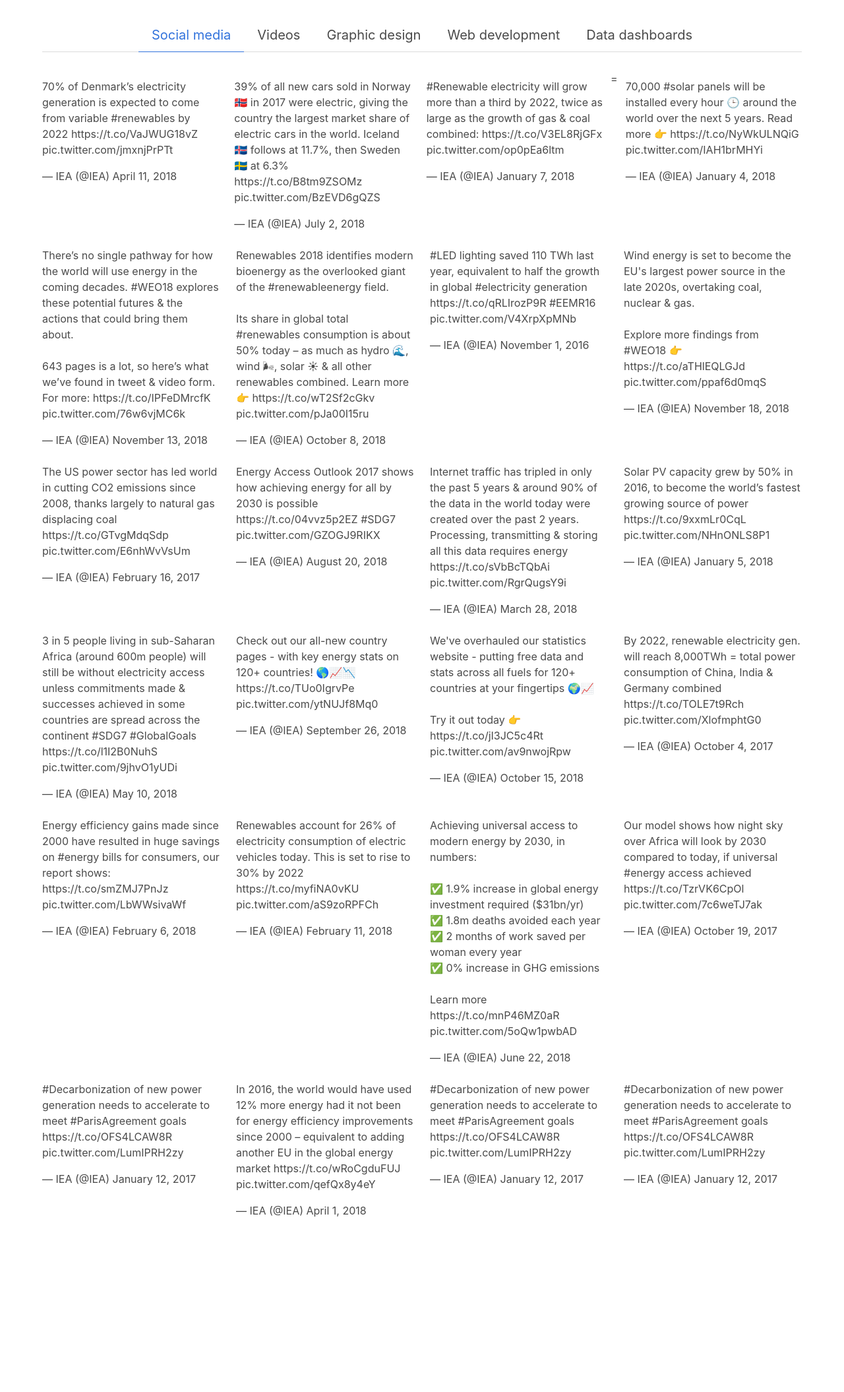
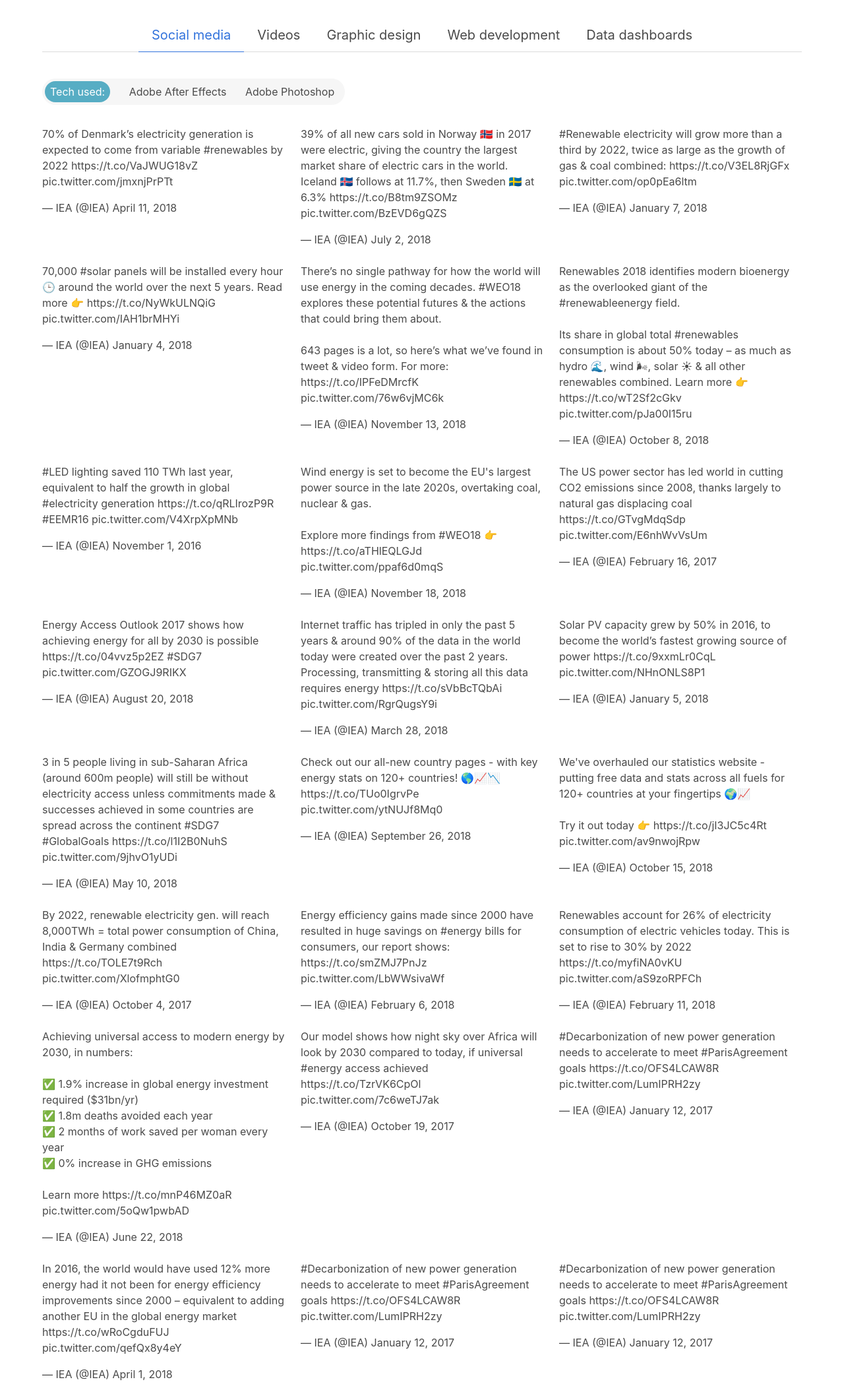
Before and after one commit to RoboStono/Paris21---bulma, a plain HTML site: page Paris21.html in a window 1280 px wide. Shown: the part 20-2130 px from the top of the page at 66% size. Before the commit the page ends 1915 px from the top, so only its background shows below. Drawn offline with nearby package versions, Linux system fonts and the light colour scheme.

Commit message:
Skill and 3 tweet layout

```diff
--- a/Paris21.html
+++ b/Paris21.html
@@ -42,6 +42,13 @@ $(document).ready(function($) {
     </div>
     <div class="container">
       <div id="tab1" class="tab_content">
+        <div class="skills">
+          <h2>Tech used:</h2>
+          <ul>
+            <li>Adobe After Effects</li>
+            <li>Adobe Photoshop</li>
+          </ul>
+        </div>
       <div class="columns">
         <div class="column">
           <blockquote class="twitter-tweet" data-lang="en"><p lang="en" dir="ltr">70% of Denmark’s electricity generation is expected to come from variable <a href="https://twitter.com/hashtag/renewables?src=hash&amp;ref_src=twsrc%5Etfw">#renewables</a> by 2022 <a href="https://t.co/VaJWUG18vZ">https://t.co/VaJWUG18vZ</a> <a href="https://t.co/jmxnjPrPTt">pic.twitter.com/jmxnjPrPTt</a></p>&mdash; IEA (@IEA) <a href="https://twitter.com/IEA/status/984004669591687168?ref_src=twsrc%5Etfw">April 11, 2018</a></blockquote>
@@ -54,13 +61,13 @@ $(document).ready(function($) {
         <div class="column">
           <blockquote class="twitter-tweet" data-lang="en"><p lang="en" dir="ltr"><a href="https://twitter.com/hashtag/Renewable?src=hash&amp;ref_src=twsrc%5Etfw">#Renewable</a> electricity will grow more than a third by 2022, twice as large as the growth of gas &amp; coal combined: <a href="https://t.co/V3EL8RjGFx">https://t.co/V3EL8RjGFx</a> <a href="https://t.co/op0pEa6ltm">pic.twitter.com/op0pEa6ltm</a></p>&mdash; IEA (@IEA) <a href="https://twitter.com/IEA/status/949961453037150208?ref_src=twsrc%5Etfw">January 7, 2018</a></blockquote>
           <script async src="https://platform.twitter.com/widgets.js" charset="utf-8"></script>
-        </div>=
+        </div>
+      </div>
+      <div class="columns">
         <div class="column">
           <blockquote class="twitter-tweet" data-lang="en"><p lang="en" dir="ltr">70,000 <a href="https://twitter.com/hashtag/solar?src=hash&amp;ref_src=twsrc%5Etfw">#solar</a> panels will be installed every hour 🕒 around the world over the next 5 years. Read more 👉 <a href="https://t.co/NyWkULNQiG">https://t.co/NyWkULNQiG</a> <a href="https://t.co/IAH1brMHYi">pic.twitter.com/IAH1brMHYi</a></p>&mdash; IEA (@IEA) <a href="https://twitter.com/IEA/status/948872125909217280?ref_src=twsrc%5Etfw">January 4, 2018</a></blockquote>
           <script async src="https://platform.twitter.com/widgets.js" charset="utf-8"></script>
         </div>
-      </div>
-    <div class="columns">
         <div class="column">
           <blockquote class="twitter-tweet" data-lang="en"><p lang="en" dir="ltr">There’s no single pathway for how the world will use energy in the coming decades. <a href="https://twitter.com/hashtag/WEO18?src=hash&amp;ref_src=twsrc%5Etfw">#WEO18</a> explores these potential futures &amp; the actions that could bring them about.<br> <br>643 pages is a lot, so here’s what we’ve found in tweet &amp; video form. For more: <a href="https://t.co/IPFeDMrcfK">https://t.co/IPFeDMrcfK</a> <a href="https://t.co/76w6vjMC6k">pic.twitter.com/76w6vjMC6k</a></p>&mdash; IEA (@IEA) <a href="https://twitter.com/IEA/status/1062260414535401472?ref_src=twsrc%5Etfw">November 13, 2018</a></blockquote>
           <script async src="https://platform.twitter.com/widgets.js" charset="utf-8"></script>
@@ -69,6 +76,8 @@ $(document).ready(function($) {
           <blockquote class="twitter-tweet" data-lang="en"><p lang="en" dir="ltr">Renewables 2018 identifies modern bioenergy as the overlooked giant of the <a href="https://twitter.com/hashtag/renewableenergy?src=hash&amp;ref_src=twsrc%5Etfw">#renewableenergy</a> field.<br><br>Its share in global total <a href="https://twitter.com/hashtag/renewables?src=hash&amp;ref_src=twsrc%5Etfw">#renewables</a> consumption is about 50% today – as much as hydro 🌊, wind 🌬, solar ☀ &amp; all other renewables combined. Learn more 👉 <a href="https://t.co/wT2Sf2cGkv">https://t.co/wT2Sf2cGkv</a> <a href="https://t.co/pJa00I15ru">pic.twitter.com/pJa00I15ru</a></p>&mdash; IEA (@IEA) <a href="https://twitter.com/IEA/status/1049211796085772293?ref_src=twsrc%5Etfw">October 8, 2018</a></blockquote>
           <script async src="https://platform.twitter.com/widgets.js" charset="utf-8"></script>
         </div>
+      </div>
+      <div class="columns">
         <div class="column">
           <blockquote class="twitter-tweet" data-lang="en"><p lang="en" dir="ltr"><a href="https://twitter.com/hashtag/LED?src=hash&amp;ref_src=twsrc%5Etfw">#LED</a> lighting saved 110 TWh last year, equivalent to half the growth in global <a href="https://twitter.com/hashtag/electricity?src=hash&amp;ref_src=twsrc%5Etfw">#electricity</a> generation <a href="https://t.co/qRLIrozP9R">https://t.co/qRLIrozP9R</a> <a href="https://twitter.com/hashtag/EEMR16?src=hash&amp;ref_src=twsrc%5Etfw">#EEMR16</a> <a href="https://t.co/V4XrpXpMNb">pic.twitter.com/V4XrpXpMNb</a></p>&mdash; IEA (@IEA) <a href="https://twitter.com/IEA/status/793439962687504384?ref_src=twsrc%5Etfw">November 1, 2016</a></blockquote>
           <script async src="https://platform.twitter.com/widgets.js" charset="utf-8"></script>
@@ -77,12 +86,12 @@ $(document).ready(function($) {
           <blockquote class="twitter-tweet" data-lang="en"><p lang="en" dir="ltr">Wind energy is set to become the EU&#39;s largest power source in the late 2020s, overtaking coal, nuclear &amp; gas.<br><br>Explore more findings from <a href="https://twitter.com/hashtag/WEO18?src=hash&amp;ref_src=twsrc%5Etfw">#WEO18</a> 👉 <a href="https://t.co/aTHlEQLGJd">https://t.co/aTHlEQLGJd</a> <a href="https://t.co/ppaf6d0mqS">pic.twitter.com/ppaf6d0mqS</a></p>&mdash; IEA (@IEA) <a href="https://twitter.com/IEA/status/1064156607041417218?ref_src=twsrc%5Etfw">November 18, 2018</a></blockquote>
           <script async src="https://platform.twitter.com/widgets.js" charset="utf-8"></script>
         </div>
-      </div>
-      <div class="columns">
         <div class="column">
           <blockquote class="twitter-tweet" data-lang="en"><p lang="en" dir="ltr">The US power sector has led world in cutting CO2 emissions since 2008, thanks largely to natural gas displacing coal <a href="https://t.co/GTvgMdqSdp">https://t.co/GTvgMdqSdp</a> <a href="https://t.co/E6nhWvVsUm">pic.twitter.com/E6nhWvVsUm</a></p>&mdash; IEA (@IEA) <a href="https://twitter.com/IEA/status/832247677899399169?ref_src=twsrc%5Etfw">February 16, 2017</a></blockquote>
   <script async src="https://platform.twitter.com/widgets.js" charset="utf-8"></script>
         </div>
+    </div>
+    <div class="columns">
         <div class="column">
           <blockquote class="twitter-tweet" data-lang="en"><p lang="en" dir="ltr">Energy Access Outlook 2017 shows how achieving energy for all by 2030 is possible <a href="https://t.co/04vvz5p2EZ">https://t.co/04vvz5p2EZ</a> <a href="https://twitter.com/hashtag/SDG7?src=hash&amp;ref_src=twsrc%5Etfw">#SDG7</a> <a href="https://t.co/GZOGJ9RIKX">pic.twitter.com/GZOGJ9RIKX</a></p>&mdash; IEA (@IEA) <a href="https://twitter.com/IEA/status/1031545393321062401?ref_src=twsrc%5Etfw">August 20, 2018</a></blockquote>
           <script async src="https://platform.twitter.com/widgets.js" charset="utf-8"></script>
@@ -109,12 +118,12 @@ $(document).ready(function($) {
           <blockquote class="twitter-tweet" data-lang="en"><p lang="en" dir="ltr">We&#39;ve overhauled our statistics website - putting free data and stats across all fuels for 120+ countries at your fingertips 🌍📈 <br><br>Try it out today 👉 <a href="https://t.co/jI3JC5c4Rt">https://t.co/jI3JC5c4Rt</a> <a href="https://t.co/av9nwojRpw">pic.twitter.com/av9nwojRpw</a></p>&mdash; IEA (@IEA) <a href="https://twitter.com/IEA/status/1051747933467672576?ref_src=twsrc%5Etfw">October 15, 2018</a></blockquote>
           <script async src="https://platform.twitter.com/widgets.js" charset="utf-8"></script>
         </div>
+      </div>
+    <div class="columns">
         <div class="column">
           <blockquote class="twitter-tweet" data-lang="en"><p lang="en" dir="ltr">By 2022, renewable electricity gen. will reach 8,000TWh = total power consumption of China, India &amp; Germany combined <a href="https://t.co/TOLE7t9Rch">https://t.co/TOLE7t9Rch</a> <a href="https://t.co/XlofmphtG0">pic.twitter.com/XlofmphtG0</a></p>&mdash; IEA (@IEA) <a href="https://twitter.com/IEA/status/915517775082328067?ref_src=twsrc%5Etfw">October 4, 2017</a></blockquote>
           <script async src="https://platform.twitter.com/widgets.js" charset="utf-8"></script>
         </div>
-      </div>
-      <div class="columns">
         <div class="column">
           <blockquote class="twitter-tweet" data-lang="en"><p lang="en" dir="ltr">Energy efficiency gains made since 2000 have resulted in huge savings on <a href="https://twitter.com/hashtag/energy?src=hash&amp;ref_src=twsrc%5Etfw">#energy</a> bills for consumers, our report shows: <a href="https://t.co/smZMJ7PnJz">https://t.co/smZMJ7PnJz</a> <a href="https://t.co/LbWWsivaWf">pic.twitter.com/LbWWsivaWf</a></p>&mdash; IEA (@IEA) <a href="https://twitter.com/IEA/status/960801604273364992?ref_src=twsrc%5Etfw">February 6, 2018</a></blockquote>
           <script async src="https://platform.twitter.com/widgets.js" charset="utf-8"></script>
@@ -123,6 +132,8 @@ $(document).ready(function($) {
           <blockquote class="twitter-tweet" data-lang="en"><p lang="en" dir="ltr">Renewables account for 26% of electricity consumption of electric vehicles today. This is set to rise to 30% by 2022 <a href="https://t.co/myfiNA0vKU">https://t.co/myfiNA0vKU</a> <a href="https://t.co/aS9zoRPFCh">pic.twitter.com/aS9zoRPFCh</a></p>&mdash; IEA (@IEA) <a href="https://twitter.com/IEA/status/962687971756531712?ref_src=twsrc%5Etfw">February 11, 2018</a></blockquote>
           <script async src="https://platform.twitter.com/widgets.js" charset="utf-8"></script>
         </div>
+      </div>
+    <div class="columns">
         <div class="column">
           <blockquote class="twitter-tweet" data-lang="en"><p lang="en" dir="ltr">Achieving universal access to modern energy by 2030, in numbers:<br><br>✅ 1.9% increase in global energy investment required ($31bn/yr) <br>✅ 1.8m deaths avoided each year <br>✅ 2 months of work saved per woman every year<br>✅ 0% increase in GHG emissions<br><br>Learn more <a href="https://t.co/mnP46MZ0aR">https://t.co/mnP46MZ0aR</a> <a href="https://t.co/5oQw1pwbAD">pic.twitter.com/5oQw1pwbAD</a></p>&mdash; IEA (@IEA) <a href="https://twitter.com/IEA/status/1010132708029353984?ref_src=twsrc%5Etfw">June 22, 2018</a></blockquote>
           <script async src="https://platform.twitter.com/widgets.js" charset="utf-8"></script>
@@ -131,12 +142,12 @@ $(document).ready(function($) {
           <blockquote class="twitter-tweet" data-lang="en"><p lang="en" dir="ltr">Our model shows how night sky over Africa will look by 2030 compared to today, if universal <a href="https://twitter.com/hashtag/energy?src=hash&amp;ref_src=twsrc%5Etfw">#energy</a> access achieved <a href="https://t.co/TzrVK6CpOl">https://t.co/TzrVK6CpOl</a> <a href="https://t.co/7c6weTJ7ak">pic.twitter.com/7c6weTJ7ak</a></p>&mdash; IEA (@IEA) <a href="https://twitter.com/IEA/status/920932851184558082?ref_src=twsrc%5Etfw">October 19, 2017</a></blockquote>
           <script async src="https://platform.twitter.com/widgets.js" charset="utf-8"></script>
         </div>
-      </div>
-      <div class="columns">
         <div class="column">
           <blockquote class="twitter-tweet" data-lang="en"><p lang="en" dir="ltr"><a href="https://twitter.com/hashtag/Decarbonization?src=hash&amp;ref_src=twsrc%5Etfw">#Decarbonization</a> of new power generation needs to accelerate to meet <a href="https://twitter.com/hashtag/ParisAgreement?src=hash&amp;ref_src=twsrc%5Etfw">#ParisAgreement</a> goals <a href="https://t.co/OFS4LCAW8R">https://t.co/OFS4LCAW8R</a> <a href="https://t.co/LumIPRH2zy">pic.twitter.com/LumIPRH2zy</a></p>&mdash; IEA (@IEA) <a href="https://twitter.com/IEA/status/819531931947769857?ref_src=twsrc%5Etfw">January 12, 2017</a></blockquote>
           <script async src="https://platform.twitter.com/widgets.js" charset="utf-8"></script>
         </div>
+      </div>
+    <div class="columns">
         <div class="column">
           <blockquote class="twitter-tweet" data-lang="en"><p lang="en" dir="ltr">In 2016, the world would have used 12% more energy had it not been for energy efficiency improvements since 2000 – equivalent to adding another EU in the global energy market <a href="https://t.co/wRoCgduFUJ">https://t.co/wRoCgduFUJ</a> <a href="https://t.co/qefQx8y4eY">pic.twitter.com/qefQx8y4eY</a></p>&mdash; IEA (@IEA) <a href="https://twitter.com/IEA/status/980384349030887429?ref_src=twsrc%5Etfw">April 1, 2018</a></blockquote>
           <script async src="https://platform.twitter.com/widgets.js" charset="utf-8"></script>
@@ -150,7 +161,6 @@ $(document).ready(function($) {
           <script async src="https://platform.twitter.com/widgets.js" charset="utf-8"></script>
         </div>
         </div>
-      </div>
       </div>
       <div class="container">
       <div id="tab2" class="tab_content">
```
